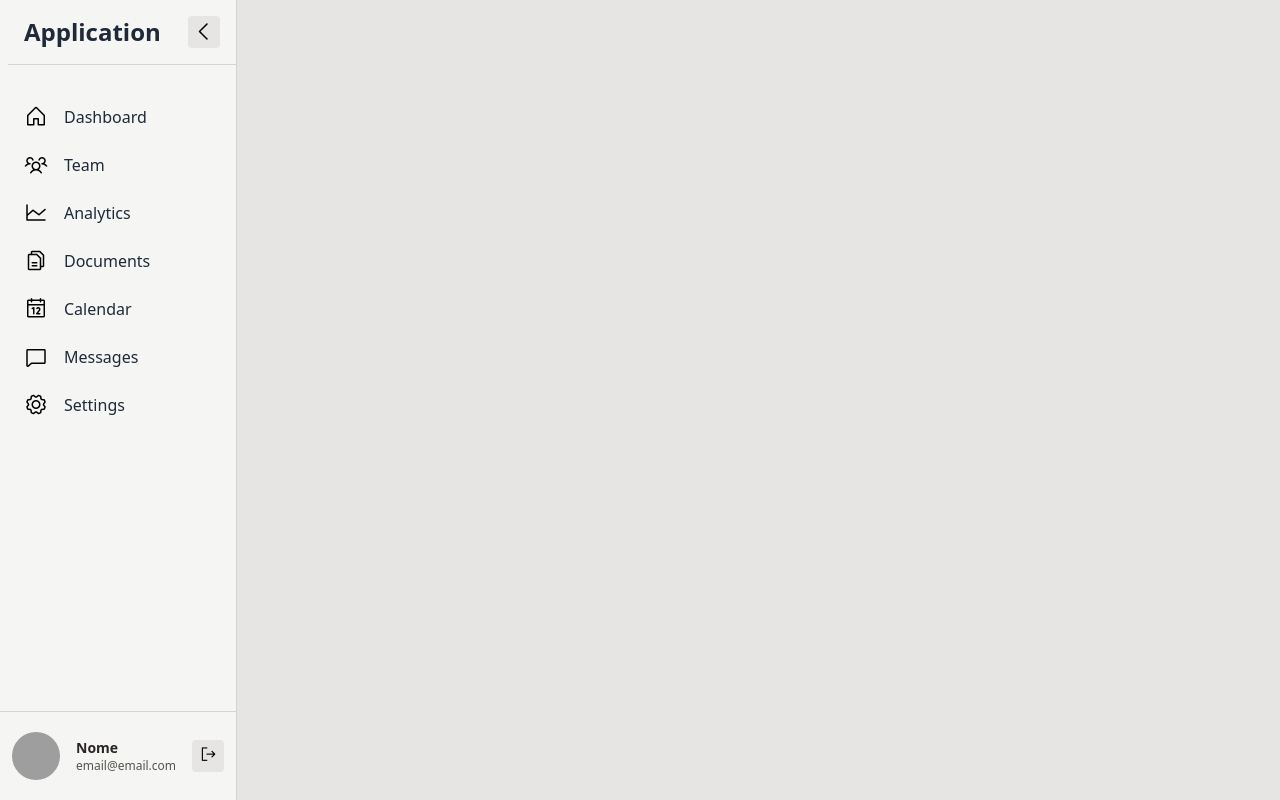
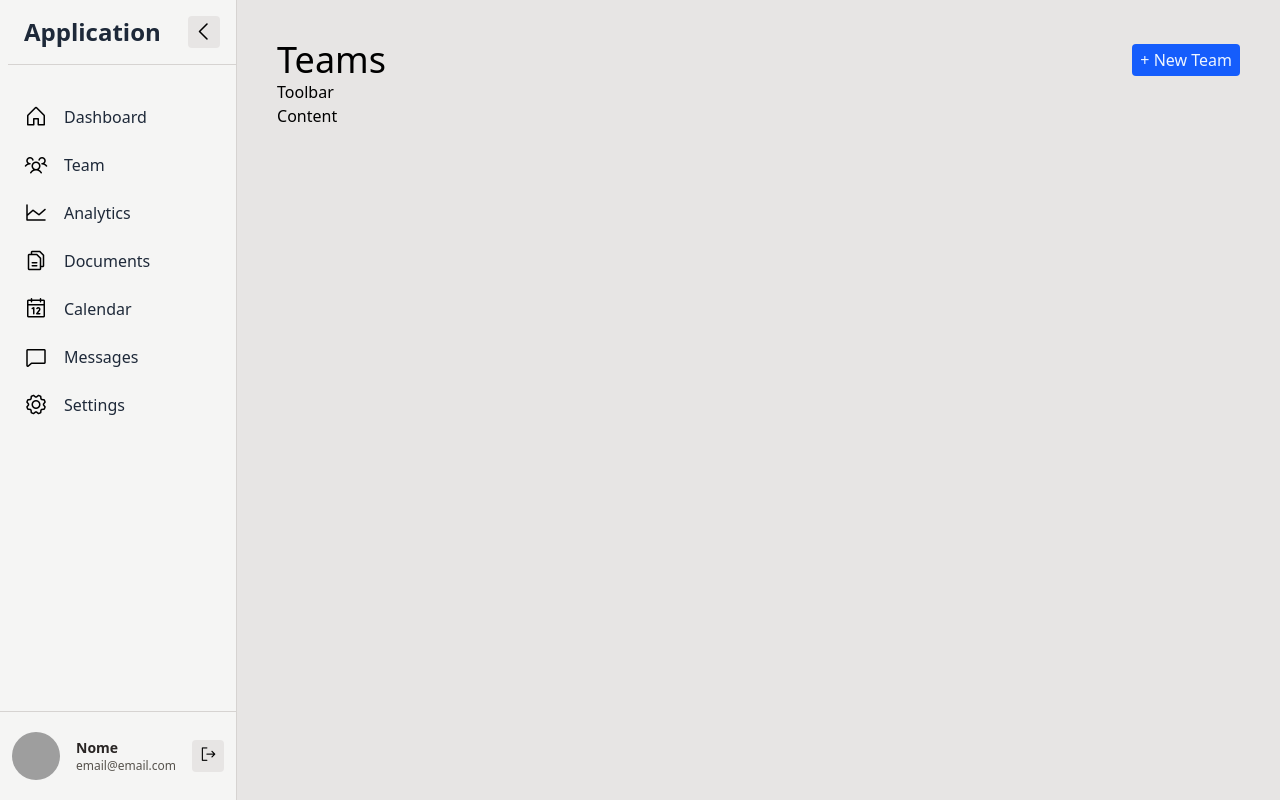
Before and after one commit to fabriciohenriquesilva/admin-template, an Angular app: page /team in a window 1280 px wide. Before the commit this address led to /. Built offline with nearby package versions, Linux system fonts and the light colour scheme; grey boxes are pictures that could not be loaded.

Commit message:
wip: desenho inicial da conteúdo principal

```diff
--- a/src/app/app.html
+++ b/src/app/app.html
@@ -3,7 +3,8 @@
     <sidebar></sidebar>
 
     <main class="flex-1 min-h-0 h-full p-2">
-        <!--        <div class="h-full bg-stone-100 rounded-lg"></div>-->
+
+        <router-outlet></router-outlet>
 
     </main>
 </div>
--- a/src/app/app.routes.ts
+++ b/src/app/app.routes.ts
@@ -1,3 +1,9 @@
 import {Routes} from '@angular/router';
+import {TeamList} from './pages/team/team-list/team-list';
 
-export const routes: Routes = [];
+export const routes: Routes = [
+    {
+        path: 'team',
+        component: TeamList
+    }
+];
--- a/src/app/app.ts
+++ b/src/app/app.ts
@@ -1,10 +1,12 @@
 import {Component, signal} from '@angular/core';
-import {Sidebar} from './components/sidebar/sidebar';
+import {Sidebar} from './shared/sidebar/sidebar';
+import {RouterOutlet} from '@angular/router';
 
 @Component({
     selector: 'app-root',
     imports: [
-        Sidebar
+        Sidebar,
+        RouterOutlet
     ],
     templateUrl: './app.html',
     styleUrl: './app.css'
--- /dev/null
+++ b/src/app/pages/team/team-list/team-list.html
@@ -0,0 +1,23 @@
+<div class="pt-8 px-8">
+
+    <!-- Header -->
+    <div class="flex justify-between items-center text-grey-800">
+        <h1 class="text-4xl font-medium">Teams</h1>
+        <button class="bg-blue-600 text-blue-50 hover:cursor-pointer py-1 px-2 hover:bg-blue-700 rounded-sm">
+            + New Team
+        </button>
+    </div>
+
+    <!-- Toolbar Actions -->
+    <div>
+        Toolbar
+        <!-- Messages -->
+        <!-- Filters -->
+    </div>
+
+    <!-- Content -->
+    <div>
+        Content
+    </div>
+
+</div>
--- /dev/null
+++ b/src/app/pages/team/team-list/team-list.ts
@@ -0,0 +1,12 @@
+import {Component} from '@angular/core';
+
+@Component({
+    selector: 'team-list',
+    imports: [],
+    templateUrl: './team-list.html',
+    styleUrl: './team-list.css',
+    standalone: true
+})
+export class TeamList {
+
+}
--- a/src/app/components/sidebar/sidebar.html
+++ b/src/app/shared/sidebar/sidebar.html
@@ -28,7 +28,7 @@
                 <li class="flex items-center gap-4 pt-2 pb-2 pl-2 rounded-lg hover:cursor-pointer hover:bg-stone-300 transition-colors">
                     <i class="text-2xl block {{item.icon}}"
                     ></i>
-                    <a href="#" class="text-gray-800 transition-colors overflow-hidden"
+                    <a [routerLink]="item.path" class="text-gray-800 transition-colors overflow-hidden"
                        [class.w-auto]="!isCollapsed()"
                        [class.w-0]="isCollapsed()"
                     >{{ item.label }}</a>
--- a/src/app/components/sidebar/sidebar.ts
+++ b/src/app/shared/sidebar/sidebar.ts
@@ -1,4 +1,5 @@
 import {Component, signal} from '@angular/core';
+import {RouterLink} from '@angular/router';
 
 interface MenuItem {
     id: number;
@@ -10,9 +11,12 @@ interface MenuItem {
 
 @Component({
   selector: 'sidebar',
-  imports: [],
+    imports: [
+        RouterLink
+    ],
   templateUrl: './sidebar.html',
   styleUrl: './sidebar.css',
+    standalone: true
 })
 export class Sidebar {
 
@@ -24,7 +28,7 @@ export class Sidebar {
 
     menuItems: MenuItem[] = [
         {id: 1, label: 'Dashboard', path: '', icon: 'ph ph-house', active: true},
-        {id: 2, label: 'Team', path: '', icon: 'ph ph-users-three'},
+        {id: 2, label: 'Team', path: 'team', icon: 'ph ph-users-three'},
         {id: 3, label: 'Analytics', path: '', icon: 'ph ph-chart-line'},
         {id: 4, label: 'Documents', path: '', icon: 'ph ph-files'},
         {id: 5, label: 'Calendar', path: '', icon: 'ph ph-calendar'},
```
Also changed, not shown: src/app/pages/team/team-list/team-list.css (added), src/app/shared/sidebar/sidebar.css (renamed from src/app/components/sidebar/sidebar.css).
